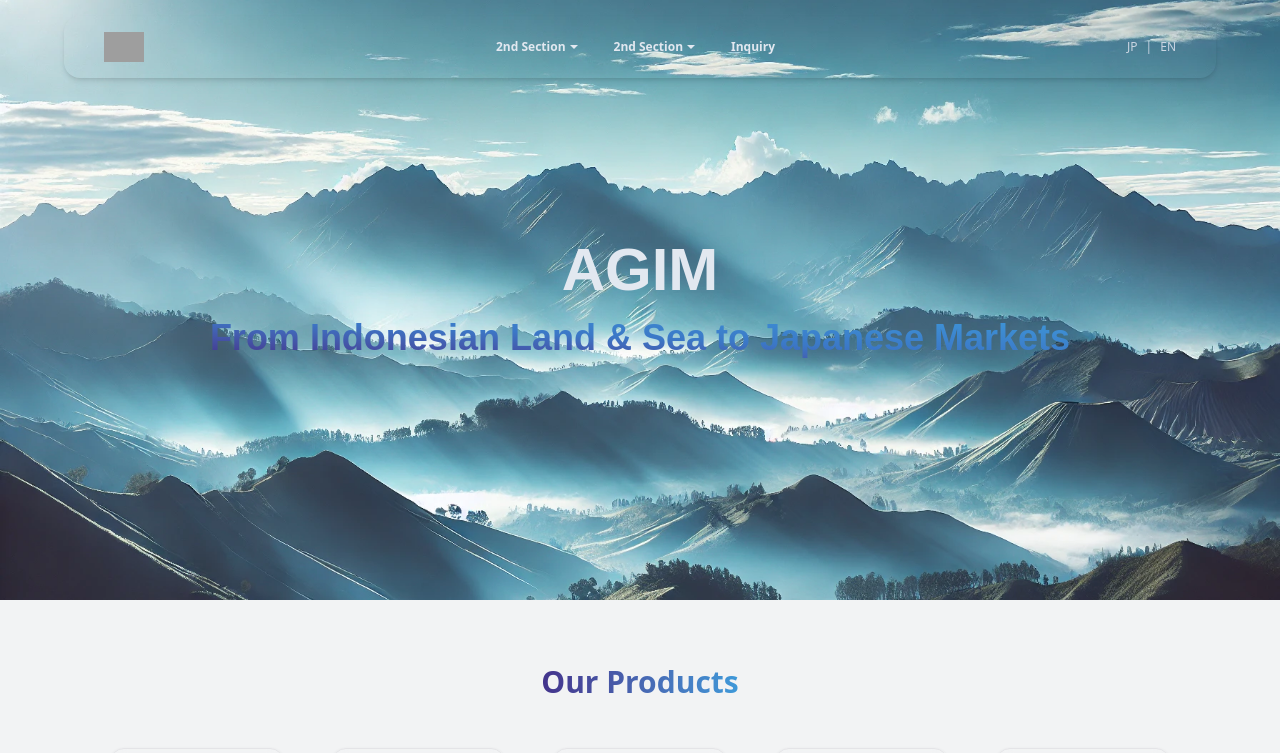
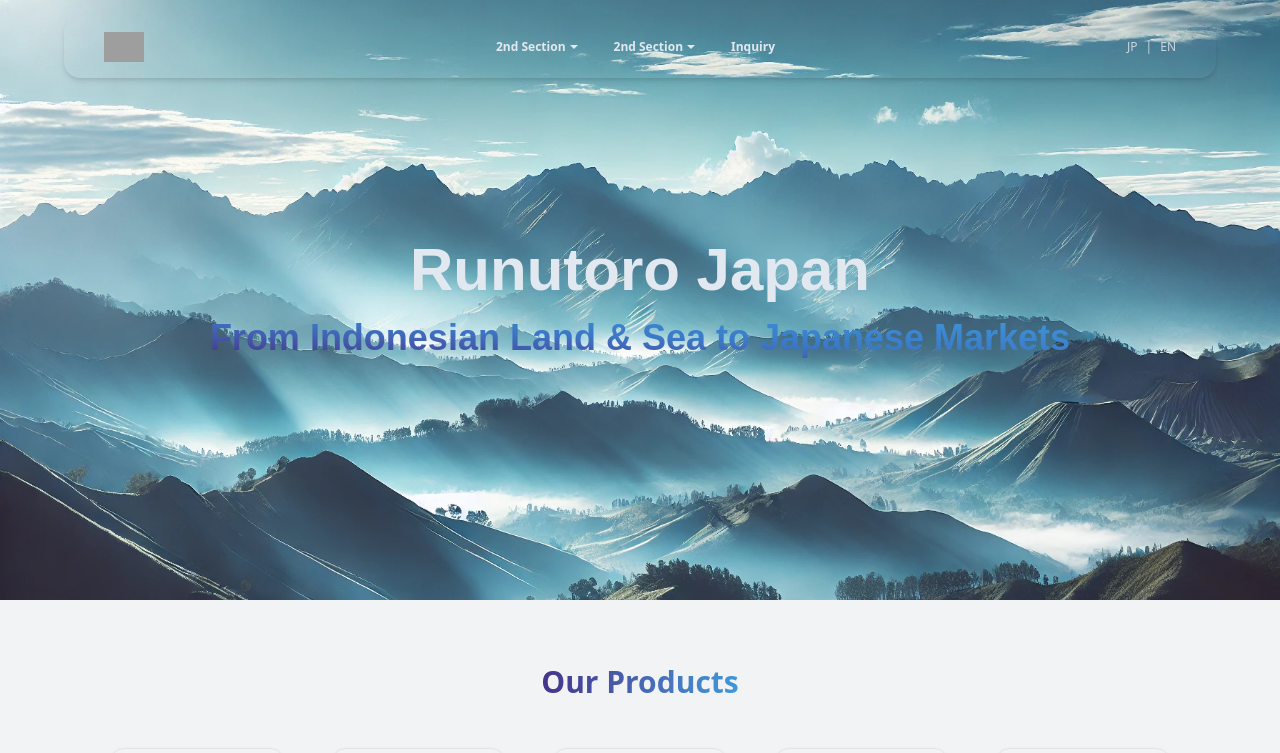
Before and after one commit to Kechenk/runutoro, a React (Vite) app: page / in a window 1280 px wide. Shown: the top 753 px of the page. Built offline with nearby package versions, Linux system fonts and the light colour scheme; grey boxes are pictures that could not be loaded; a web font is replaced by a local one.

Commit message:
revert update

```diff
--- a/src/App.tsx
+++ b/src/App.tsx
@@ -184,7 +184,7 @@
             <div className="relative z-10 container">
               <div className="mx-auto max-w-7xl space-y-6">
                 <h1 className="text-slate-200 font-parkinsans font-bold text-2xl sm:text-4xl lg:text-5xl xl:text-6xl">
-                  AGIM
+                  Runutoro Japan
                   <br />
                   <span
                     className="bg-gradient-to-bl to-[#43338B] via-[#3B78C7] from-[#3E99D9] bg-clip-text text-transparent
```
